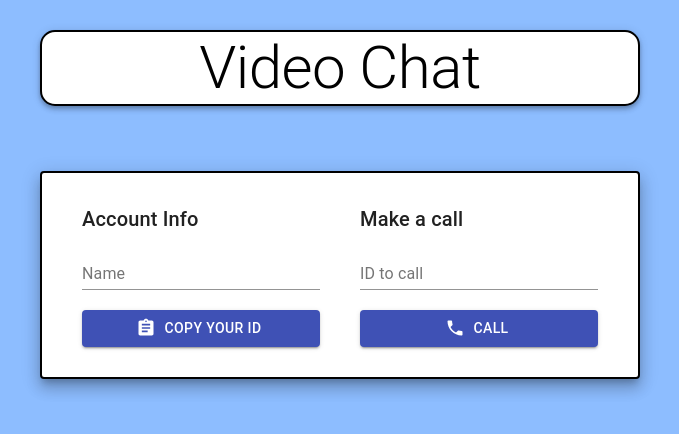
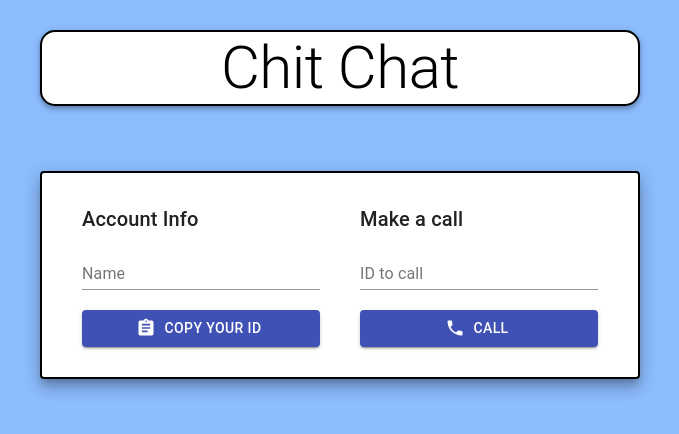
Before and after one commit to zatkiller/Chit-Chat, a React (Create React App) app in the folder client/: page / in a window 1280 px wide. Shown: the top 434 px of the page, without its empty margins (300-979 px from the left). Built offline with nearby package versions, Linux system fonts and the light colour scheme; no server answers.

Commit message:
Change app name

```diff
--- a/client/src/App.js
+++ b/client/src/App.js
@@ -36,7 +36,7 @@ const App = () => {
     <div className={classes.wrapper}>
       <AppBar className={classes.appBar} position="static" color="inherit">
         <Typography variant="h2" align="center">
-          Video Chat
+          Chit Chat
         </Typography>
       </AppBar>
       <VideoPlayer />
```
